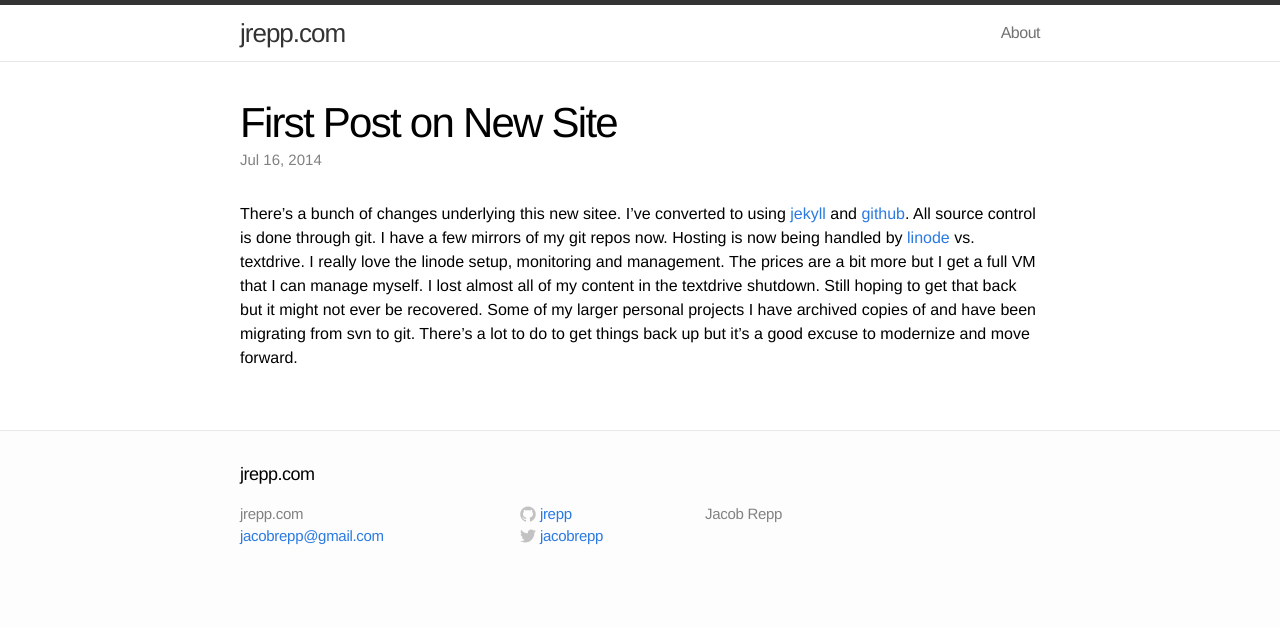
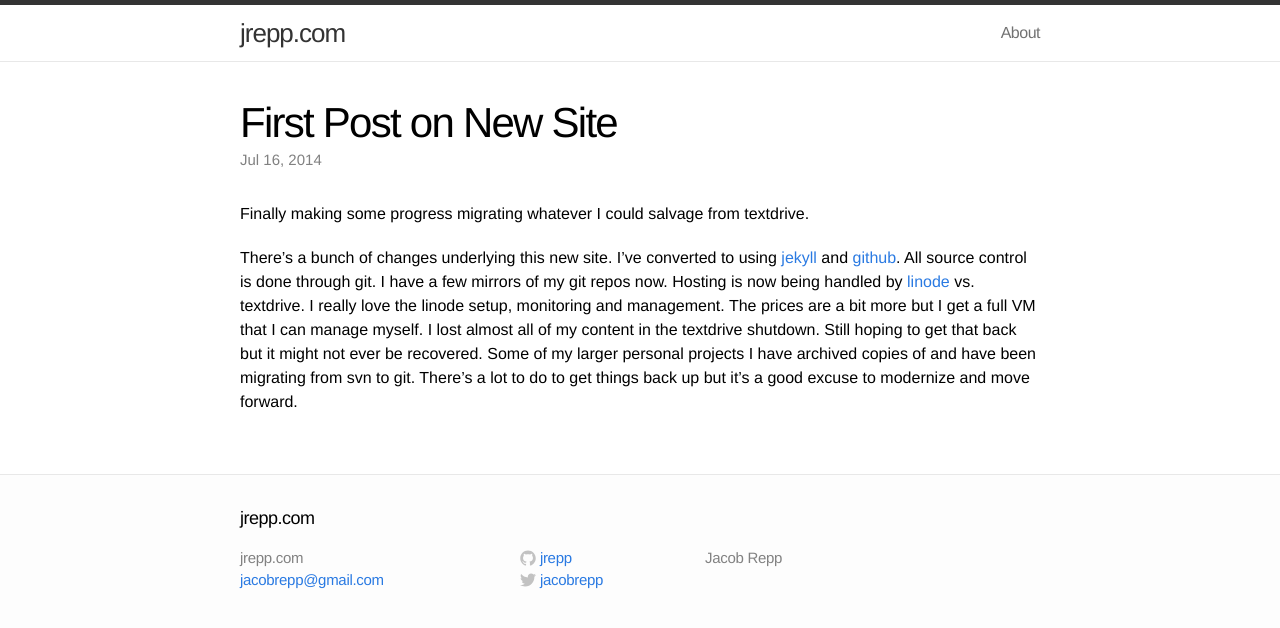
Before and after one commit to jrepp/site, a Jekyll site: the page built from _posts/2014-07-16-welcome-to-jekyll.markdown, in a window 1280 px wide. Shown: the top 628 px of the page. Built offline with Jekyll 4.4.1, drawn with Linux system fonts in a browser that asks for light colours.

Commit message:
site updates, my e key is borkeeeeed

```diff
--- a/_posts/2014-07-16-welcome-to-jekyll.markdown
+++ b/_posts/2014-07-16-welcome-to-jekyll.markdown
@@ -5,4 +5,6 @@ date:   2014-07-16 04:19:09
 categories: update blog
 ---
 
-There's a bunch of changes underlying this new sitee. I've converted to using [jekyll](http://jekyllrb.com/) and [github](http://github.com). All source control is done through git. I have a few mirrors of my git repos now. Hosting is now being handled by [linode](http://linode.com) vs. textdrive. I really love the linode setup, monitoring and management. The prices are a bit more but I get a full VM that I can manage myself. I lost almost all of my content in the textdrive shutdown. Still hoping to get that back but it might not ever be recovered. Some of my larger personal projects I have archived copies of and have been migrating from svn to git. There's a lot to do to get things back up but it's a good excuse to modernize and move forward.
+Finally making some progress migrating whatever I could salvage from textdrive.
+
+There's a bunch of changes underlying this new site. I've converted to using [jekyll](http://jekyllrb.com/) and [github](http://github.com). All source control is done through git. I have a few mirrors of my git repos now. Hosting is now being handled by [linode](http://linode.com) vs. textdrive. I really love the linode setup, monitoring and management. The prices are a bit more but I get a full VM that I can manage myself. I lost almost all of my content in the textdrive shutdown. Still hoping to get that back but it might not ever be recovered. Some of my larger personal projects I have archived copies of and have been migrating from svn to git. There's a lot to do to get things back up but it's a good excuse to modernize and move forward.
--- a/index.html
+++ b/index.html
@@ -11,6 +11,7 @@ layout: default
       <li>
         <span class="post-date">{{ post.date | date: "%b %-d, %Y" }}</span>
         <a class="post-link" href="{{ post.url | prepend: site.baseurl }}">{{ post.title }}</a>
+        {{ post.excerpt }}
       </li>
     {% endfor %}
   </ul>
```
Also changed, not shown: _posts/2014-07-16-02-ep-embed.markdown (added, +10 -0 lines).
